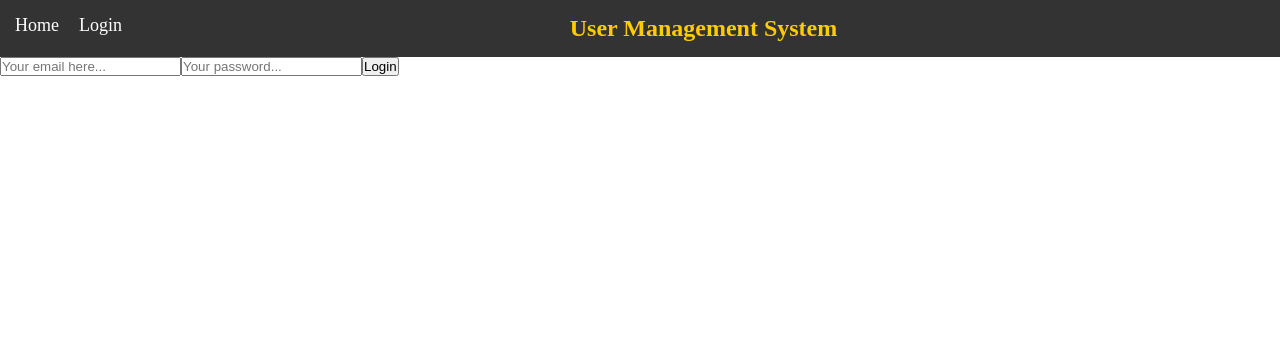
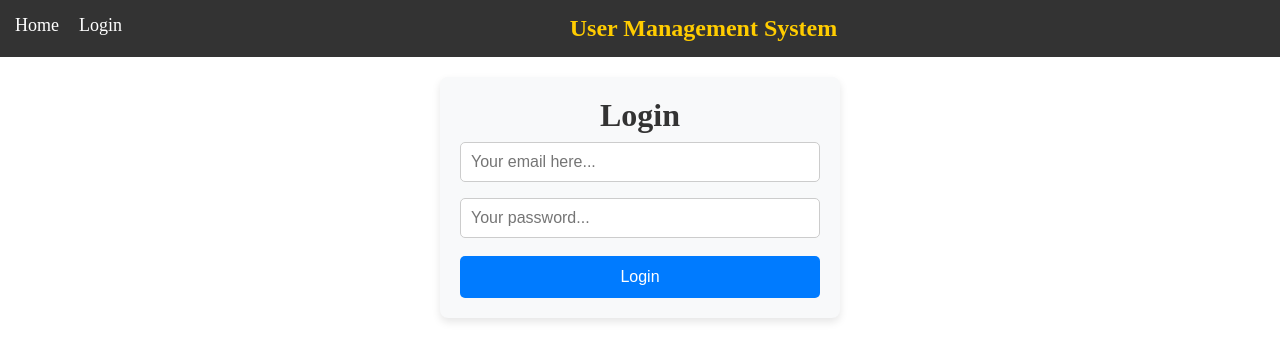
Before and after one commit to pravinkumar172929/ts-enhanced-user-management-system, a React (Vite) app: page /login in a window 1280 px wide. Shown: the top 360 px of the page. Built offline with nearby package versions, Linux system fonts and the light colour scheme.

Commit message:
added style in login and state as object

```diff
--- a/src/components/Login/Login.module.css
+++ b/src/components/Login/Login.module.css
@@ -0,0 +1,64 @@
+.formContainer {
+  max-width: 400px;
+  margin: 20px auto;
+  padding: 20px;
+  background-color: #f8f9fa;
+  border-radius: 8px;
+  box-shadow: 0 4px 8px rgba(0, 0, 0, 0.1);
+}
+
+.formContainer h1 {
+  text-align: center;
+  color: #333;
+}
+
+.successMessageStyle {
+  color: green;
+  background-color: #e6ffe6;
+  padding: 10px;
+  text-align: center;
+  font-weight: bold;
+  border-radius: 5px;
+  margin-bottom: 10px;
+}
+
+.inputField {
+  width: 100%;
+  padding: 10px;
+  margin: 8px 0;
+  border: 1px solid #ccc;
+  border-radius: 5px;
+  font-size: 16px;
+}
+
+.button {
+  width: 100%;
+  padding: 12px;
+  background-color: #007bff;
+  color: white;
+  font-size: 16px;
+  border: none;
+  border-radius: 5px;
+  cursor: pointer;
+  margin-top: 10px;
+}
+
+.button:hover {
+  background-color: #0056b3;
+}
+
+.errorContainer {
+  text-align: center;
+}
+
+.errorContainer button {
+  background: #333;
+  width: 200px;
+  padding: 10px;
+  color: #ffcc00;
+  border-radius: 10px;
+  font-size: 15px;
+  font-weight: bold;
+  cursor: pointer;
+  border: none;
+}
--- a/src/components/Login/Login.tsx
+++ b/src/components/Login/Login.tsx
@@ -1,5 +1,18 @@
 import React, { useContext, useState } from "react";
 import { AuthContext } from "../../context/AuthContext";
+import styles from "./Login.module.css";
+const {
+  formContainer,
+  // successMessageStyle,
+  inputField,
+  button,
+  // errorContainer,
+} = styles;
+
+interface UserInputProps {
+  email: string;
+  password: string;
+}
 
 const Login: React.FC = () => {
   const authContext = useContext(AuthContext);
@@ -8,29 +21,42 @@ const Login: React.FC = () => {
   }
   const { login } = authContext;
 
-  const [email, setEmail] = useState("");
-  const [password, setPassword] = useState("");
+  const [userInput, setUserInput] = useState<UserInputProps>({
+    email: "",
+    password: "",
+  });
+
+  const changeHandler = (e: React.ChangeEvent<HTMLInputElement>) => {
+    setUserInput({ ...userInput, [e.target.name]: e.target.value });
+  };
 
   const loginHandler = async (e: React.FormEvent) => {
     e.preventDefault();
-    await login(email, password);
+    await login(userInput.email, userInput.password);
   };
 
   return (
-    <div>
+    <div className={formContainer}>
+      <h1>Login</h1>
       <input
         type="text"
         placeholder="Your email here..."
-        value={email}
-        onChange={(e) => setEmail(e.target.value)}
+        value={userInput.email}
+        onChange={changeHandler}
+        className={inputField}
+        name="email"
       />
       <input
         type="password"
         placeholder="Your password..."
-        value={password}
-        onChange={(e) => setPassword(e.target.value)}
+        value={userInput.password}
+        onChange={changeHandler}
+        className={inputField}
+        name="password"
       />
-      <button onClick={loginHandler}>Login</button>
+      <button onClick={loginHandler} className={button}>
+        Login
+      </button>
     </div>
   );
 };
```
